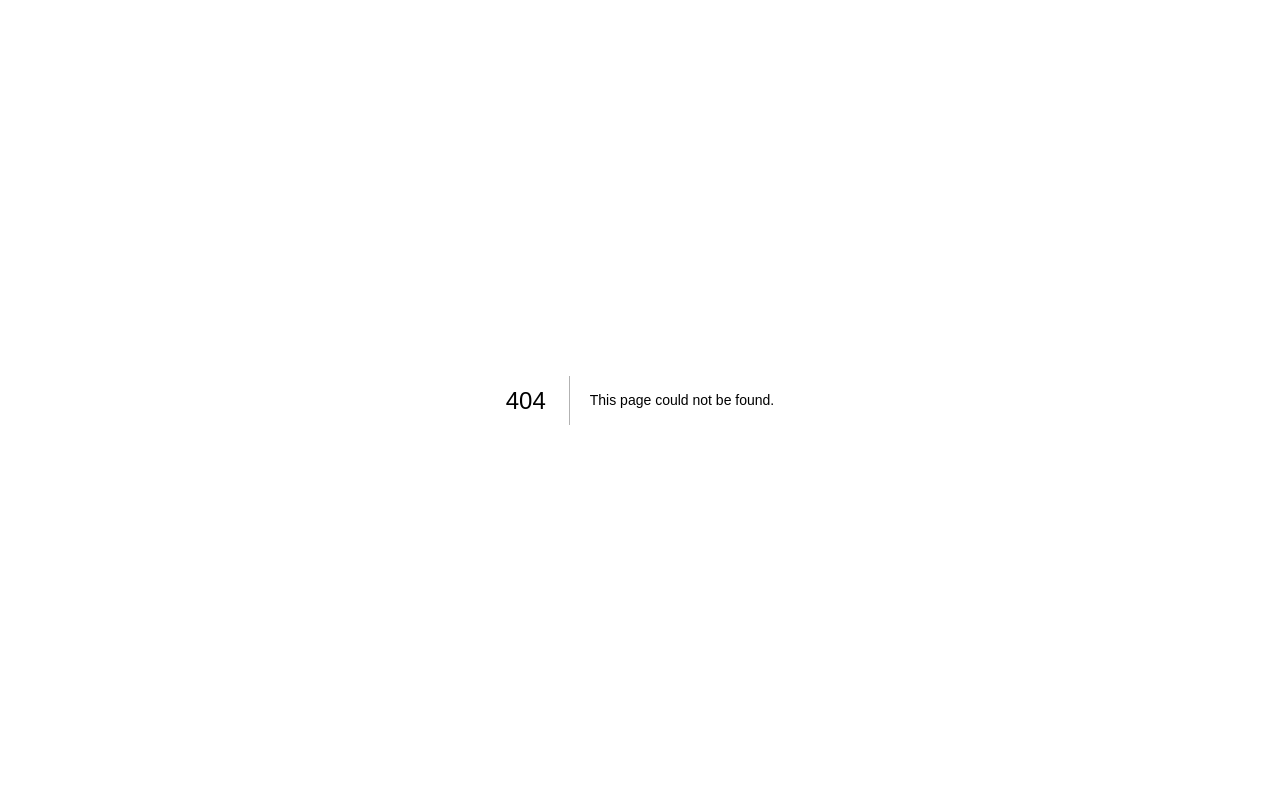
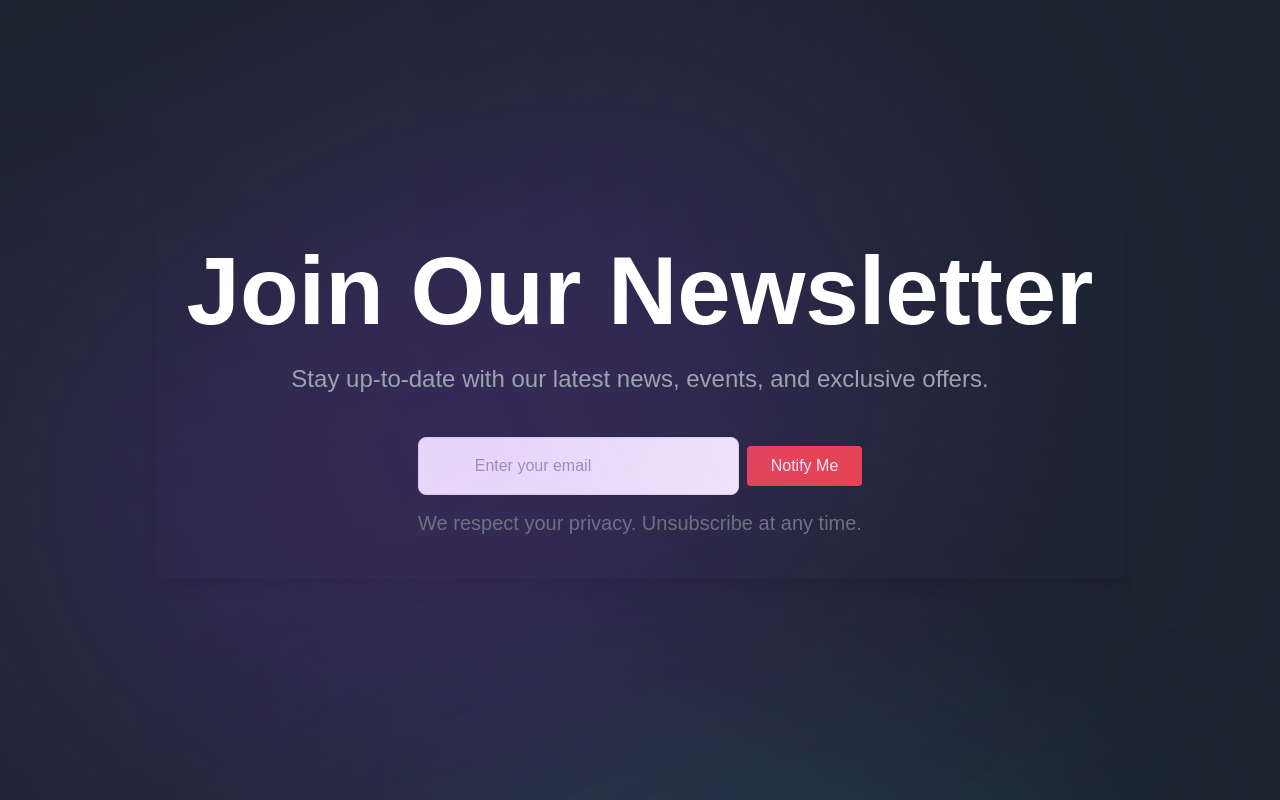
Before and after one commit to tinotendanyashanu/Sanganai, a Next.js app: page /join in a window 1280 px wide. Before the commit this address had no page. Shown: the top 800 px of the page. Built offline with nearby package versions, Linux system fonts and the light colour scheme; a web font is replaced by a local one.

Commit message:
11 changes all links now working

```diff
--- a/components/CustomTexts.jsx
+++ b/components/CustomTexts.jsx
@@ -1,16 +1,16 @@
-'use client';
+"use client";
 
-import { motion } from 'framer-motion';
-import { textContainer, textVariant2 } from '../utils/motion';
+import { motion } from "framer-motion";
+import { textContainer, textVariant2 } from "../utils/motion";
 
 export const TypingText = ({ title, textStyles }) => (
   <motion.p
     variants={textContainer}
-    className={`font-normal text-[14px] text-secondary-white ${textStyles}`}
+    className={`font-normal text-[24px] text-secondary-white ${textStyles}`}
   >
     {Array.from(title).map((letter, index) => (
       <motion.span variants={textVariant2} key={index}>
-        {letter === ' ' ? '\u00A0' : letter}
+        {letter === " " ? "\u00A0" : letter}
       </motion.span>
     ))}
   </motion.p>
--- a/components/Footer.jsx
+++ b/components/Footer.jsx
@@ -2,11 +2,13 @@
 
 import { motion } from "framer-motion";
 import { socials } from "../constants";
-
+import { useRouter } from "next/router";
 import styles from "../styles";
 import { footerVariants } from "../utils/motion";
 
-const Footer = () => (
+const Footer = () => {
+  const router = useRouter();
+  return (
     <motion.footer
       variants={footerVariants}
       initial="hidden"
@@ -20,6 +22,7 @@ const Footer = () => (
             Enter Sanganai
           </h4>
           <button
+            onClick={() => router.push("/join")}
             type="button"
             className="flex items-center h-fit py-4 px-6 bg-[#25618B] rounded-[32px] gap-[12px]"
           >
@@ -58,5 +61,6 @@ const Footer = () => (
       </div>
     </motion.footer>
   );
+};
 
 export default Footer;
--- a/components/InsightCard.jsx
+++ b/components/InsightCard.jsx
@@ -1,12 +1,12 @@
-'use client';
+"use client";
 
-import { motion } from 'framer-motion';
-
-import { fadeIn } from '../utils/motion';
+import { motion } from "framer-motion";
+import Link from "next/link";
+import { fadeIn } from "../utils/motion";
 
 const InsightCard = ({ imgUrl, title, subtitle, index }) => (
   <motion.div
-    variants={fadeIn('up', 'spring', index * 0.5, 1)}
+    variants={fadeIn("up", "spring", index * 0.5, 1)}
     className="flex md:flex-row flex-col gap-4"
   >
     <img
@@ -23,16 +23,15 @@ const InsightCard = ({ imgUrl, title, subtitle, index }) => (
           {subtitle}
         </p>
       </div>
-
-      <div
-        className="lg:flex hidden items-center justify-center w-[100px] h-[100px] rounded-full bg-transparent border-[1px] border-white"
-      >
+      <Link href="/join">
+        <div className="lg:flex hidden items-center justify-center w-[100px] h-[100px] rounded-full bg-transparent border-[1px] border-white">
           <img
             src="/arrow.svg"
             alt="arrow"
             className="w-[40%] h-[40%] object-contain"
           />
         </div>
+      </Link>
     </div>
   </motion.div>
 );
--- a/components/Navbar.jsx
+++ b/components/Navbar.jsx
@@ -4,8 +4,13 @@ import { motion } from "framer-motion";
 
 import styles from "../styles";
 import { navVariants } from "../utils/motion";
+import { useRouter } from "next/router";
 
-const Navbar = () => (
+const Navbar = () => {
+  // Initialize the router object
+  const router = useRouter();
+
+  return (
     <motion.nav
       variants={navVariants}
       initial="hidden"
@@ -13,7 +18,9 @@ const Navbar = () => (
       className={`${styles.xPaddings} py-8 relative`}
     >
       <div className="absolute w-[20%] inset-0 gradient-01" />
-    <div className={`${styles.innerWidth} mx-auto flex justify-between gap-8`}>
+      <div
+        className={`${styles.innerWidth} mx-auto flex justify-between gap-8`}
+      >
         <img
           src="/sanganai.svg"
           alt="search"
@@ -22,11 +29,15 @@ const Navbar = () => (
         <h2 className="font-extrabold text-[34px] leading-[30.24px] text-white">
           Sanganai
         </h2>
-      <button className="bg-purple-700 hover:bg-purple-900 text-white font-bold py-2 px-4 rounded-full transform transition-transform duration-300 ease-in-out hover:scale-110 focus:outline-none focus:ring focus:border-purple-900">
+        <button
+          onClick={() => router.push("/join")}
+          className="bg-purple-700 hover:bg-purple-900 text-white font-bold py-2 px-4 rounded-full transform transition-transform duration-300 ease-in-out hover:scale-110 focus:outline-none focus:ring focus:border-purple-900"
+        >
           Get Started
         </button>
       </div>
     </motion.nav>
   );
+};
 
 export default Navbar;
--- /dev/null
+++ b/components/joinus.jsx
@@ -0,0 +1,83 @@
+import React, { useState } from "react";
+import { motion } from "framer-motion";
+
+const EmailForm = ({ onFormSubmit }) => {
+  const [email, setEmail] = useState("");
+
+  const handleEmailChange = ({ target: { value } }) => {
+    setEmail(value);
+  };
+
+  const handleSubmit = (e) => {
+    e.preventDefault();
+    onFormSubmit(email);
+  };
+
+  return (
+    <motion.form
+      onSubmit={handleSubmit}
+      className="flex flex-col sm:flex-row items-center justify-center mb-6"
+      initial={{ opacity: 0 }}
+      animate={{ opacity: 1 }}
+      transition={{ duration: 1 }}
+    >
+      <input
+        type="email"
+        className="py-4 px-14 border rounded-lg mb-2 sm:mb-0 sm:mr-2 w-full sm:w-auto focus:outline-none"
+        placeholder="Enter your email"
+        value={email}
+        onChange={handleEmailChange}
+      />
+
+      <motion.button
+        type="submit"
+        className="bg-red-500 hover:bg-red-700 text-white py-2 px-6 rounded focus:outline-none transition duration-300"
+        whileHover={{ scale: 1.1 }}
+        whileTap={{ scale: 0.9 }}
+      >
+        Notify Me
+      </motion.button>
+    </motion.form>
+  );
+};
+
+const JoinUs = () => {
+  const handleNotifyClick = (email) => {
+    console.log(`Subscribed with email: ${email}`);
+  };
+
+  return (
+    <div className="min-h-screen flex items-center justify-center bg-primary-black overflow-hidden z-10 ">
+      <div className="p-8 rounded-lg shadow-lg text-center">
+        <motion.h1
+          className="text-8xl font-bold text-white mb-6"
+          initial={{ y: -250 }}
+          animate={{ y: -10 }}
+          transition={{ delay: 0.2 }}
+        >
+          Join Our Newsletter
+        </motion.h1>
+        <motion.p
+          className="text-2xl text-gray-400 mb-8"
+          initial={{ y: -250 }}
+          animate={{ y: -10 }}
+          transition={{ delay: 0.4 }}
+        >
+          Stay up-to-date with our latest news, events, and exclusive offers.
+        </motion.p>
+
+        <EmailForm onFormSubmit={handleNotifyClick} />
+        <motion.p
+          className="text-xl text-gray-500 text-sm"
+          initial={{ y: -250 }}
+          animate={{ y: -10 }}
+          transition={{ delay: 0.6 }}
+        >
+          We respect your privacy. Unsubscribe at any time.
+        </motion.p>
+      </div>
+    </div>
+  );
+};
+
+export default JoinUs;
--- /dev/null
+++ b/pages/Layout.js
@@ -0,0 +1,17 @@
+import React from "react";
+import Header from "../components/Navbar";
+import Footer from "../components/Footer";
+
+const Layout = ({ children }) => {
+  return (
+    <div className="bg-primary-black overflow-hidden">
+      {" "}
+      {/* Add this line */}
+      {/* <Header /> */}
+      {children}
+      <Footer />
+    </div>
+  );
+};
+
+export default Layout;
--- a/pages/_app.js
+++ b/pages/_app.js
@@ -1,6 +1,6 @@
-import Head from 'next/head';
-
-import '../styles/globals.css';
+import Head from "next/head";
+import Layout from "./Layout";
+import "../styles/globals.css";
 
 const MyApp = ({ Component, pageProps }) => (
   <>
@@ -9,9 +9,14 @@ const MyApp = ({ Component, pageProps }) => (
       <meta name="viewport" content="width=device-width, initial-scale=1" />
       <link rel="icon" href="/favicon.ico" />
       <link rel="preconnect" href="https://stijndv.com" />
-      <link rel="stylesheet" href="https://stijndv.com/fonts/Eudoxus-Sans.css" />
+      <link
+        rel="stylesheet"
+        href="https://stijndv.com/fonts/Eudoxus-Sans.css"
+      />
     </Head>
-    <Component {...pageProps} />
+    <Layout>
+      <Component {...pageProps} />
+    </Layout>
   </>
 );
 
--- /dev/null
+++ b/pages/join.jsx
@@ -0,0 +1,13 @@
+import React from "react";
+import JoinUs from "../components/joinus";
+
+function join() {
+  return (
+    <>
+      <div className="gradient-03 z-0" />
+      <JoinUs />
+    </>
+  );
+}
+
+export default join;
--- a/sections/World.jsx
+++ b/sections/World.jsx
@@ -15,18 +15,9 @@ const World = () => (
       viewport={{ once: false, amount: 0.25 }}
       className={`${styles.innerWidth} mx-auto flex flex-col`}
     >
-      <TypingText title="| People on the World" textStyles="text-center" />
+      <TypingText title="| Sanganai to the World" textStyles="text-center" />
       <TitleText
-        title={
-          <>
-            {" "}
-            Explore the diverse range of events hosted on our platform, from
-            local community gatherings to international conferences. Our
-            platform is your passport to a world of experiences. Discover events
-            from different cultures, languages, and traditions, all in one
-            place.
-          </>
-        }
+        title={<> Global Events, Diverse Experiences Await!</>}
         textStyles="text-center"
       />
 
```
Also changed, not shown: pages/index.js (+12 -3 lines), public/glob2.svg (added). Lines whose indentation alone changed are shown as unchanged.
